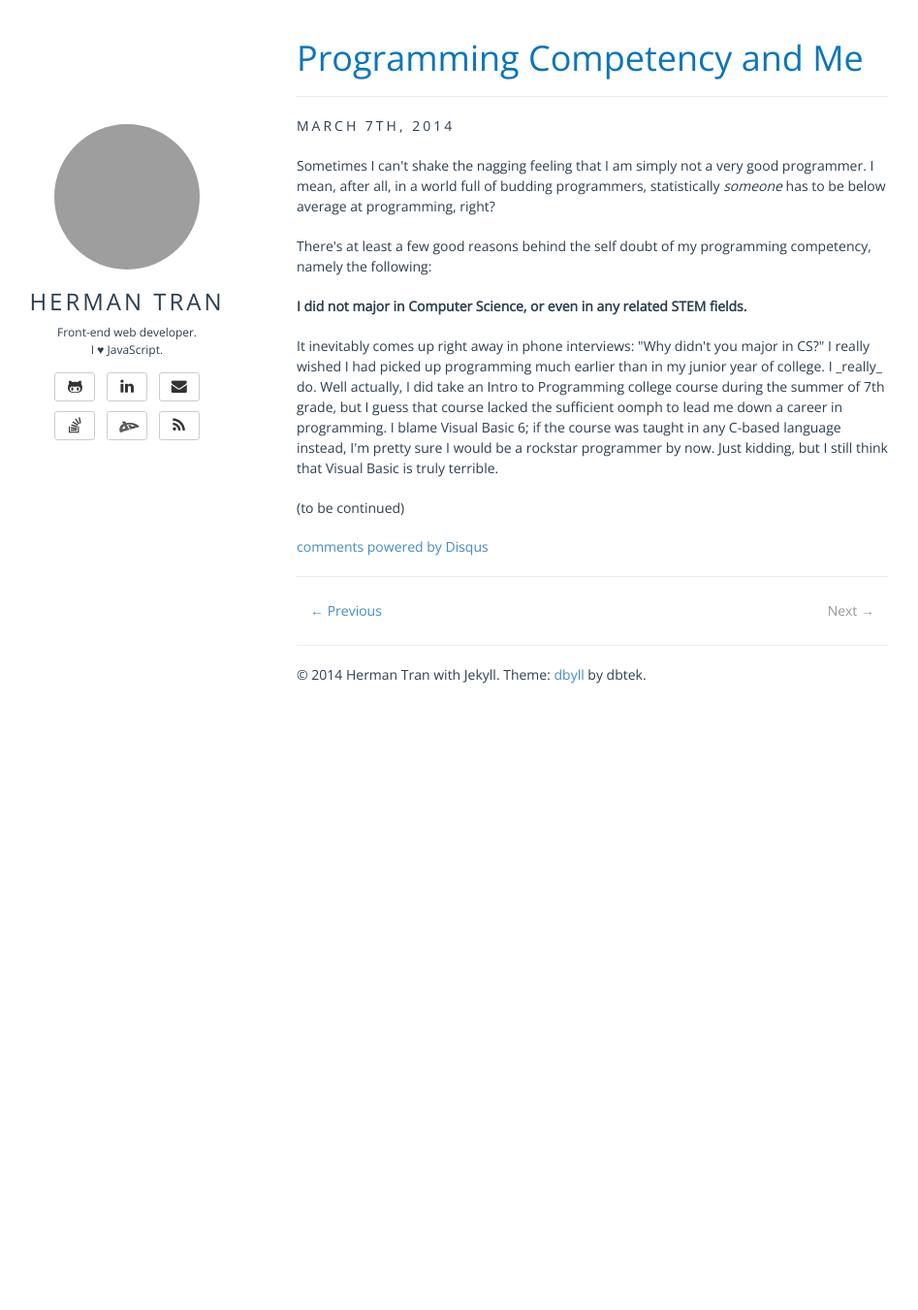
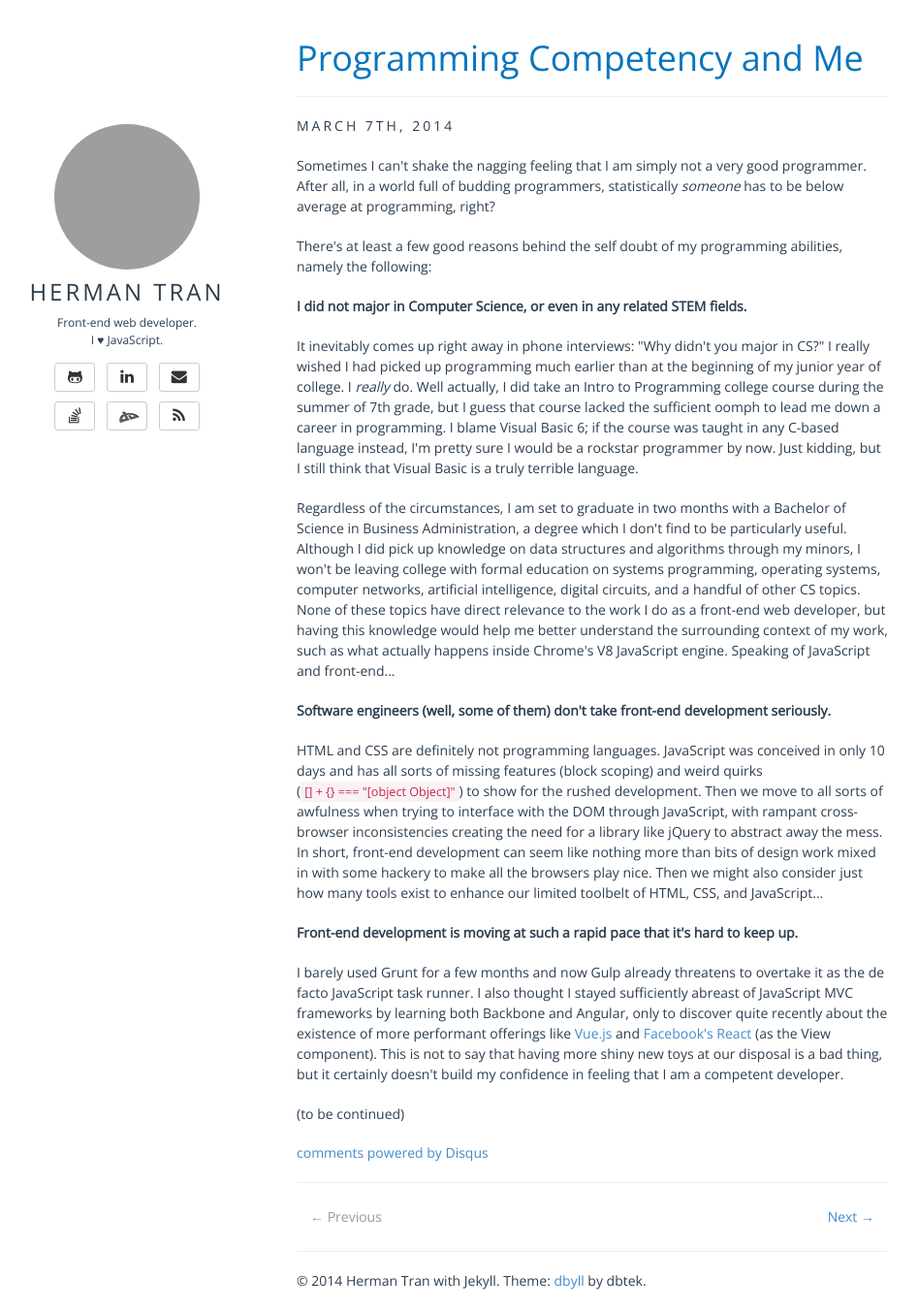
Before and after one commit to hermantran/hermantran.github.io, a Jekyll site: the page built from _posts/2014-03-07-programming-competency-and-me.html, in a window 1280 px wide and 1351 px high. Shown: the whole window at 97% size, without its empty margins (29-976 px from the left). Built offline with Jekyll 4.4.1, drawn with Linux system fonts in a browser that asks for light colours; comment, search, counter and statistics services are not loaded; grey boxes are pictures that could not be loaded.

Commit message:
updated first blog post

```diff
--- a/_posts/2014-03-07-programming-competency-and-me.html
+++ b/_posts/2014-03-07-programming-competency-and-me.html
@@ -1,16 +1,26 @@
 ---
 layout: post
 title: Programming Competency and Me
-description: Sometimes I can't shake the nagging feeling that I am simply not a very good programmer. I mean, after all, statistically <em>someone</em> has to be below average at programming, right?
+description: Sometimes I can't shake the nagging feeling that I am simply not a very good programmer. After all, in a world full of budding programmers, statistically <em>someone</em> has to be below average at programming, right?
 comments: true
 ---
 
-<p>Sometimes I can't shake the nagging feeling that I am simply not a very good programmer. I mean, after all, in a world full of budding programmers, statistically <em>someone</em> has to be below average at programming, right?</p>
+<p>Sometimes I can't shake the nagging feeling that I am simply not a very good programmer. After all, in a world full of budding programmers, statistically <em>someone</em> has to be below average at programming, right?</p>
 
-<p>There's at least a few good reasons behind the self doubt of my programming competency, namely the following:</p>
+<p>There's at least a few good reasons behind the self doubt of my programming abilities, namely the following:</p>
 
 <p><strong>I did not major in Computer Science, or even in any related STEM fields.</strong></p>
 
-<p>It inevitably comes up right away in phone interviews: "Why didn't you major in CS?" I really wished I had picked up programming much earlier than in my junior year of college. I _really_ do. Well actually, I did take an Intro to Programming college course during the summer of 7th grade, but I guess that course lacked the sufficient oomph to lead me down a career in programming. I blame Visual Basic 6; if the course was taught in any C-based language instead, I'm pretty sure I would be a rockstar programmer by now. Just kidding, but I still think that Visual Basic is truly terrible.</p>
+<p>It inevitably comes up right away in phone interviews: "Why didn't you major in CS?" I really wished I had picked up programming much earlier than at the beginning of my junior year of college. I <em>really</em> do. Well actually, I did take an Intro to Programming college course during the summer of 7th grade, but I guess that course lacked the sufficient oomph to lead me down a career in programming. I blame Visual Basic 6; if the course was taught in any C-based language instead, I'm pretty sure I would be a rockstar programmer by now. Just kidding, but I still think that Visual Basic is a truly terrible language.</p>
+
+<p>Regardless of the circumstances, I am set to graduate in two months with a Bachelor of Science in Business Administration, a degree which I don't find to be particularly useful. Although I did pick up knowledge on data structures and algorithms through my minors, I won't be leaving college with formal education on systems programming, operating systems, computer networks, artificial intelligence, digital circuits, and a handful of other CS topics. None of these topics have direct relevance to the work I do as a front-end web developer, but having this knowledge would help me better understand the surrounding context of my work, such as what actually happens inside Chrome's V8 JavaScript engine. Speaking of JavaScript and front-end...</p>
+
+<p><strong>Software engineers (well, some of them) don't take front-end development seriously.</strong></p>
+
+<p>HTML and CSS are definitely not programming languages. JavaScript was conceived in only 10 days and has all sorts of missing features (block scoping) and weird quirks (<code>[] + {} === "[object Object]"</code>) to show for the rushed development. Then we move to all sorts of awfulness when trying to interface with the DOM through JavaScript, with rampant cross-browser inconsistencies creating the need for a library like jQuery to abstract away the mess. In short, front-end development can seem like nothing more than bits of design work mixed in with some hackery to make all the browsers play nice. Then we might also consider just how many tools exist to enhance our limited toolbelt of HTML, CSS, and JavaScript...</p>
+
+<p><strong>Front-end development is moving at such a rapid pace that it's hard to keep up.</strong></p>
+
+<p>I barely used Grunt for a few months and now Gulp already threatens to overtake it as the de facto JavaScript task runner. I also thought I stayed sufficiently abreast of JavaScript MVC frameworks by learning both Backbone and Angular, only to discover quite recently about the existence of more performant offerings like <a target="_blank" href="https://github.com/yyx990803/vue">Vue.js</a> and <a target="_blank" href="http://facebook.github.io/react/">Facebook's React</a> (as the View component). This is not to say that having more shiny new toys at our disposal is a bad thing, but it certainly doesn't build my confidence in feeling that I am a competent developer.</p>
 
 <p>(to be continued)</p>
--- a/_posts/2014-03-05-comparing-backbone-with-angular.md
+++ b/_posts/2014-03-12-at-hackathons-we-get-shit-done.html
@@ -1,7 +1,7 @@
 ---
 layout: post
-title: Comparing Backbone with Angular
-description: I recently finished rebuilding an old school project
+title: At Hackathons, We Get Shit Done
+description: I recently started rebuilding a Backbone-based project into using Angular with some intentions of becoming a convert in the process, but I walk away framework independent with an appreciation for what both have to offer.
 comments: true
 ---
 
--- a/assets/css/style.css
+++ b/assets/css/style.css
@@ -70,7 +70,7 @@ article.home div a, article.home pre a { color: #2c3e50; }
 article.home div a:hover, article.home pre a:hover { color: #2c3e50; text-decoration: none; }
 article img { max-width: 100%; }
 
-h1,h2,h3,h4,h5,h6{ color: #0975BD; }
+h1,h2,h3,h4,h5,h6{ color: #0975BD; margin: 10px 0; }
 h1 a,h2 a,h3 a,h4 a{ color: #0975BD; }
 h1 a:hover,h2 a:hover,h3 a:hover,h4 a:hover{ color: #23629F; text-decoration: none; }
 
```
Also changed, not shown: _posts/2014-03-11-thoughts-on-backbone-and-angular.md (added, +10 -0 lines).
